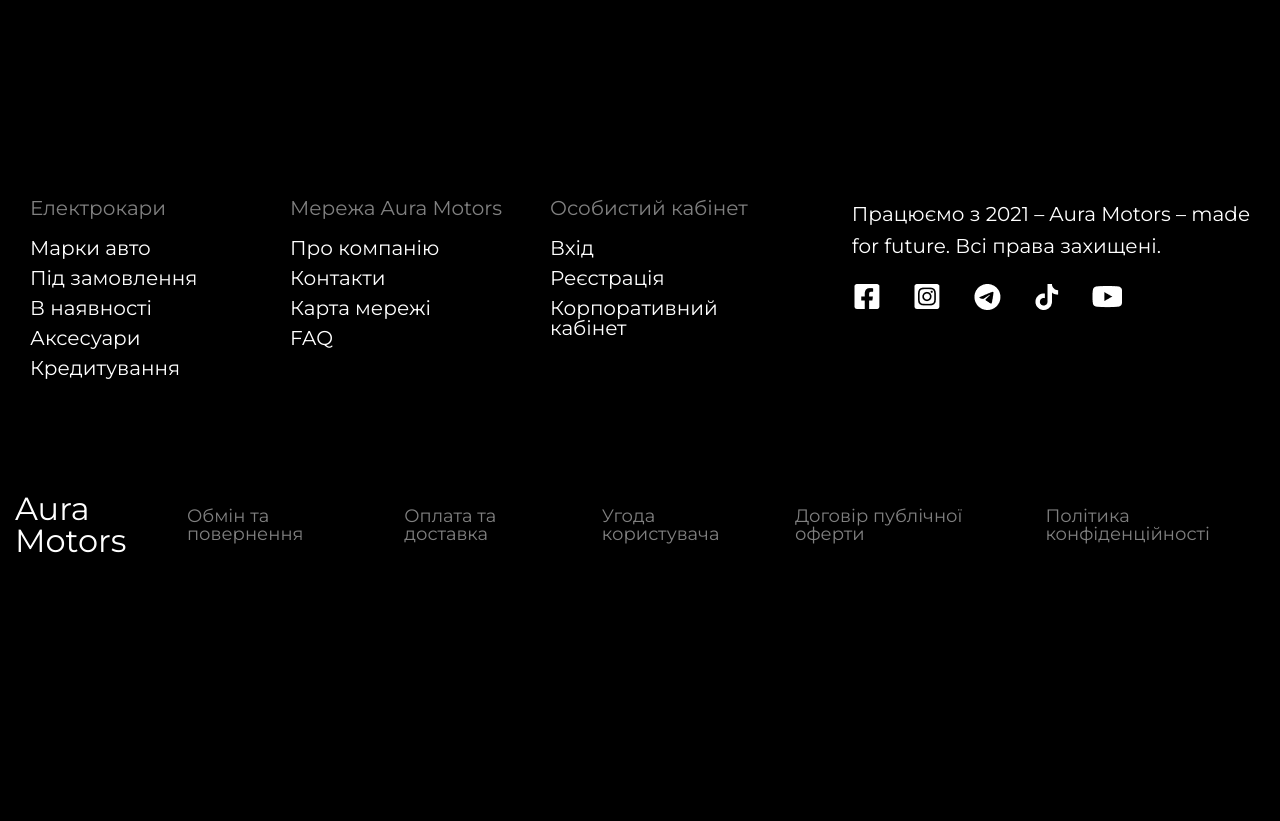
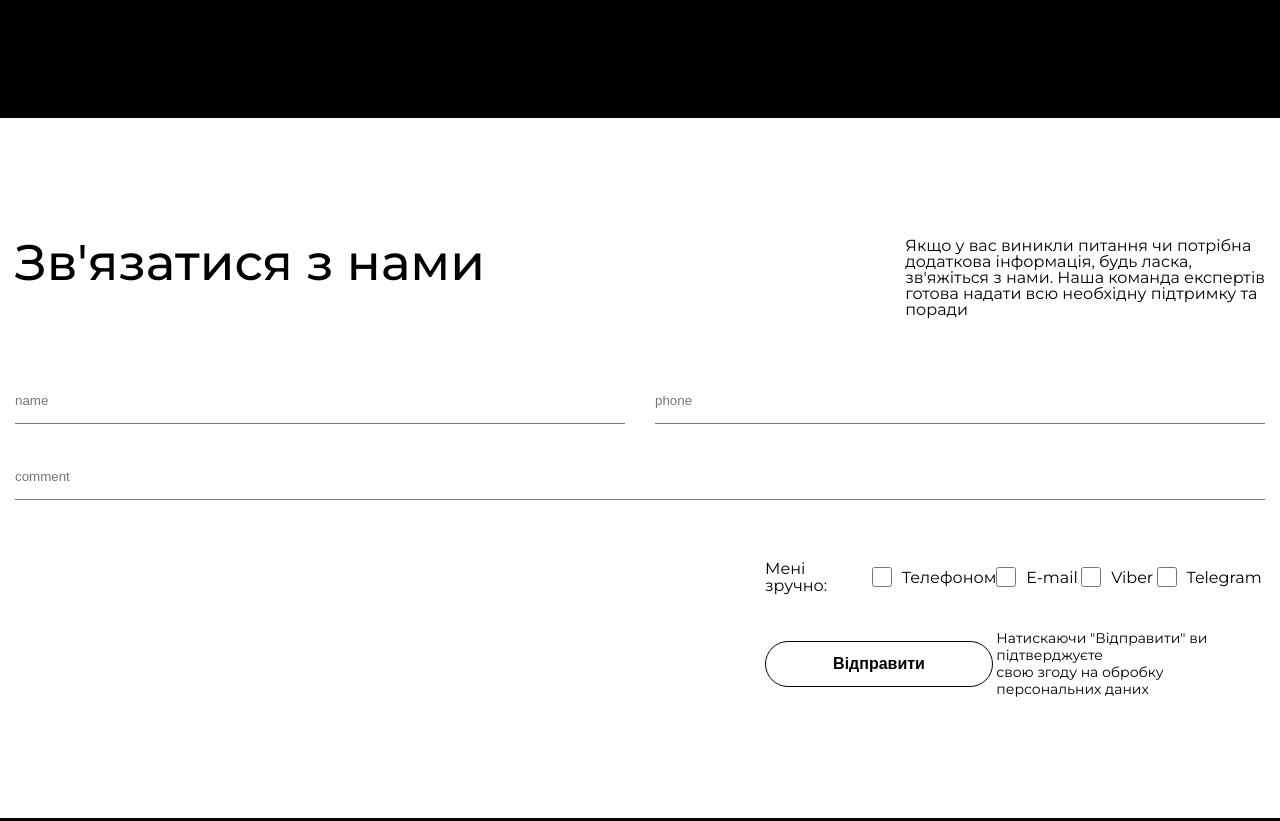
Before and after one commit to ArturTroyanDev/Aura-Motors-site-project, a plain HTML site: page index.html in a window 1280 px wide. Shown: the part 8285-9106 px from the top of the page. Before the commit the page ends 8902 px from the top, so only its background shows below. Drawn offline with Linux system fonts and the light colour scheme; files whose address does not match are found by name.

Commit message:
add new grid section

```diff
--- a/index.html
+++ b/index.html
@@ -285,9 +285,7 @@
                     </div>
                 </div>
             </section>
-
             <!-- grid -->
-
             <section class="page__stock stock">
                 <div class="stock__container _container">
                     <div class="stock__title title">В наявності GENESISG80</div>
@@ -386,8 +384,30 @@
                         </ul>
                     </div>
                 </div>
+            </section>
+            <section class="page__feedback-form feedback">
+                <div class="feedback__container _container">
+                    <div class="feedback__title title">Зв'язатися з нами</div>
+                    <span class="feedback__subtitle">Якщо у вас виникли питання чи потрібна <br>
+                        додаткова інформація, будь ласка, <br> зв'яжіться з нами. Наша команда експертів <br>готова
+                        надати всю необхідну підтримку та <br>поради</span>
+                    <div class="feedback__body">
+                        <input class="feedback__name" type="Ім'я" placeholder="name">
+                        <input class="feedback__phone" type="Номер телефону" placeholder="phone">
+                        <input class="feedback__message" type="Ваше повідомлення" placeholder="comment">
+                        <div class="feedback__submission submission">
+                            <div class="submission__method">Мені зручно:</div>
+                            <label class="submission__phone" for=""><input type="checkbox">Телефоном</label>
+                            <label class="submission__e-mail" for=""><input type="checkbox">E-mail</label>
+                            <label class="submission__viber" for=""><input type="checkbox">Viber</label>
+                            <label class="submission__telegram" for=""><input type="checkbox">Telegram</label>
+                            <button class="submission__btn button">Відправити</button>
+                            <span class="submission__agreement">Натискаючи "Відправити" ви підтверджуєте <br> свою згоду на обробку персональних даних</span>
+                        </div>
+                    </div>
                 </div>
             </section>
+    </div>
     </main>
     <footer class="footer">
         <div class="footer__container _container">
@@ -463,7 +483,3 @@
 <script src="script.js"></script>
 
 </html>
-<!--
- <div class="in-stock__item-model"><img src="images/main-block/page__in-stock/mini-logo-genesis.png" alt=""> <b>GENESIS</b> / Deluxe</div>
-<div class="in-stock__subitem">2024 <img src="images/main-block/page__in-stock/white-ellipse.png" alt=""><div class="in-stock__price">2 233 875 грн <b>$57 500</b></div>  Київ</div>
-<div class="in-stock__order"> <img src="images/main-block/bookmark.png" alt="" class="in-stock__bookmark"> <div class="in-stock__btn button">Замовити</div>Детальніше</div> -->
--- a/styles.css
+++ b/styles.css
@@ -529,7 +529,7 @@
 	height: 100vh;
 }
 
-/* ----page__in-stock------------ */
+/* ----page__stock------------ */
 
 .page__stock {
 	padding: 120px 0px 120px 0px;
@@ -546,55 +546,6 @@
 	font-size: 20px;
 	font-weight: 500;
 }
-/* .stock__item {
-	display: flex;
-	align-items: center;
-	justify-content: space-between;
-	padding: 10px 30px;
-	border-radius: 30px;
-
-	background-color: #fff;
-	color: #000;
-}
-
-.stock__item-model {
-	display: flex;
-	align-items: center;
-	width: 28%;
-}
-
-.stock__item-model b {
-	padding: 0px 4px 0px 0px;
-}
-
-.stock__subitem {
-	display: flex;
-	align-items: center;
-	justify-content: space-between;
-	width: 36%;
-}
-
-.stock__price b {
-	padding: 0px 0px 0px 20px;
-}
-
-.stock__item-model img {
-	margin: 0px 10px 0px 0px;
-}
-.stock__price {
-	display: flex;
-	align-items: center;
-}
-.stock__order {
-	display: flex;
-	align-items: center;
-	width: 28%;
-	justify-content: space-between;
-}
-.stock__btn {
-	border: 1px solid rgb(0, 0, 0);
-
-} */
 
 .stock__item {
 	display: grid;
@@ -603,11 +554,7 @@
 	border-radius: 30px;
 	background-color: #fff;
 	color: #000;
-	grid-template-columns: minmax(40px, max-content) minmax(205px, auto)
-	minmax(50px, 86px) minmax(40px, 75px)
-	minmax(230px, 265px) minmax(70px, 190px)
-	minmax(40px, 60px) minmax(212px, 230px)
-	minmax(40px, 105px);
+	grid-template-columns: minmax(40px, max-content) minmax(205px, auto) minmax(50px, 86px) minmax(40px, 75px) minmax(230px, 265px) minmax(70px, 190px) minmax(40px, 60px) minmax(212px, 230px) minmax(40px, 105px);
 	gap: 10px;
 	align-items: center;
 
@@ -636,9 +583,158 @@
 	padding: 0px;
 }
 
+/* ----page__feedback-form------------ */
+
+.page__feedback-form {
+	padding: 120px 0px 120px 0px;
+	background-color: #fff;
+	color: #000;
+	font-size: 16px;
+}
+
+.feedback__container {
+	display: grid;
+	grid-template-areas:
+		"title subtitle"
+		"body body";
+	grid-template-columns: 1fr max-content;
+	row-gap: 60px;
+
+}
+
+.feedback__title {
+	grid-area: title;
+}
+
+.feedback__subtitle {
+	grid-area: subtitle;
+}
+
+.feedback__body {
+	grid-area: body;
+}
+
+
+
+.feedback__body {
+	display: grid;
+	gap: 30px;
+	grid-template-areas:
+		"name phone"
+		"message message"
+		"send-message send-message";
+	grid-template-columns: 1fr 1fr;
+	grid-template-rows: 46px 46px;
+
+}
+
+.feedback__body input {
+	width: 100%;
+	border-bottom: 1px solid #00000083;
+
+}
+
+.feedback__name {
+	grid-area: name;
+}
+
+.feedback__phone {
+	grid-area: phone;
+}
+
+.feedback__message {
+	grid-area: message;
+}
+
+.feedback__submission {
+	grid-area: send-message;
+	line-height: 17px;
+	letter-spacing: 0%;
+}
+
+
+
+.feedback__submission {
+	margin: 30px 0px 0px auto;
+	width: 40%;
+	display: grid;
+	align-items: center;
+	row-gap: 36px;
+	grid-template-areas:
+		"method phone e-mail viber telegram"
+		"button button agreement agreement agreement";
+	grid-template-columns: repeat(auto);
+	grid-template-rows: 1fr 2fr;
+}
+
+.feedback__submission label {
+	display: grid;
+	grid-template-columns: max-content max-content;
+	align-items: center;
+	gap: 10px
+}
+
+.feedback__submission input {
+	width: 20px;
+	height: 20px;
+	accent-color: rgb(246, 211, 117);
+}
+
+.submission__btn {
+	border: 1px solid #000;
+	/* padding: 13px 4px; */
+	width: 228px;
+	height: 46px;
+}
+
+.submission__method {
+	grid-area: method
+}
+
+.submission__phone {
+	grid-area: phone;
+}
+
+.submission__e-mail {
+	grid-area: e-mail;
+}
+
+.submission__viber {
+	grid-area: viber;
+}
+
+.submission__telegram {
+	grid-area: telegram;
+}
+
+.submission__btn {
+	display: grid;
+	grid-area: button;
+	/* margin: 0px 30px 0px 0px; */
+}
+
+.submission__agreement {
+	grid-area: agreement;
+	font-size: 14px;
+	/* padding: 0px 30px 0px 0px; */
+}
+
+
+
+
+
+
+
+/* .feedback__submission label {
+	display: grid;
+	align-items: center;
+	grid-template-columns: 1fr 1fr;
+} */
+
+
+
 /* ------------FOOTER------------------ */
-s
-.footer {
+s .footer {
 	font-size: 14px;
 }
 
```
Lines whose indentation alone changed are shown as unchanged.
